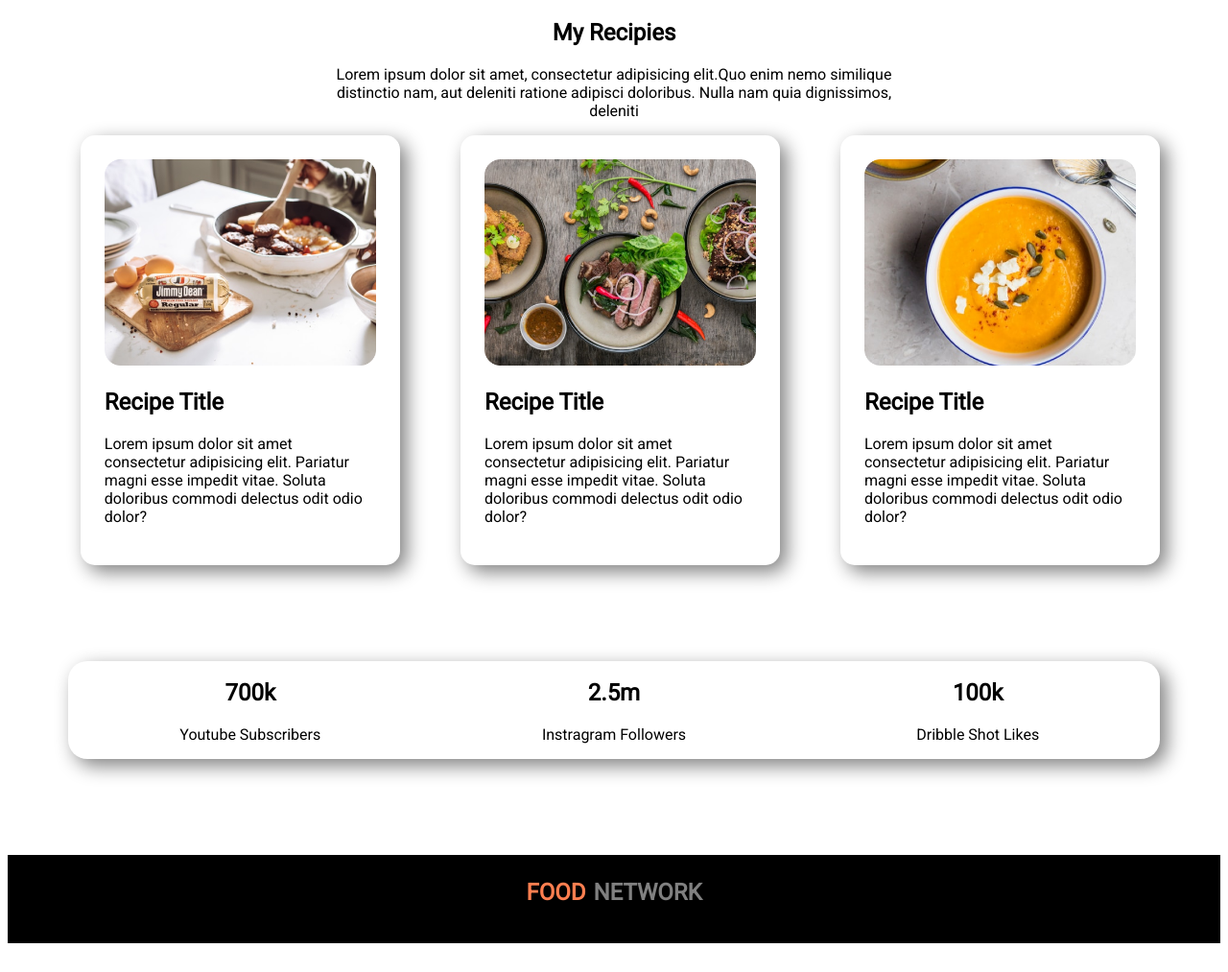
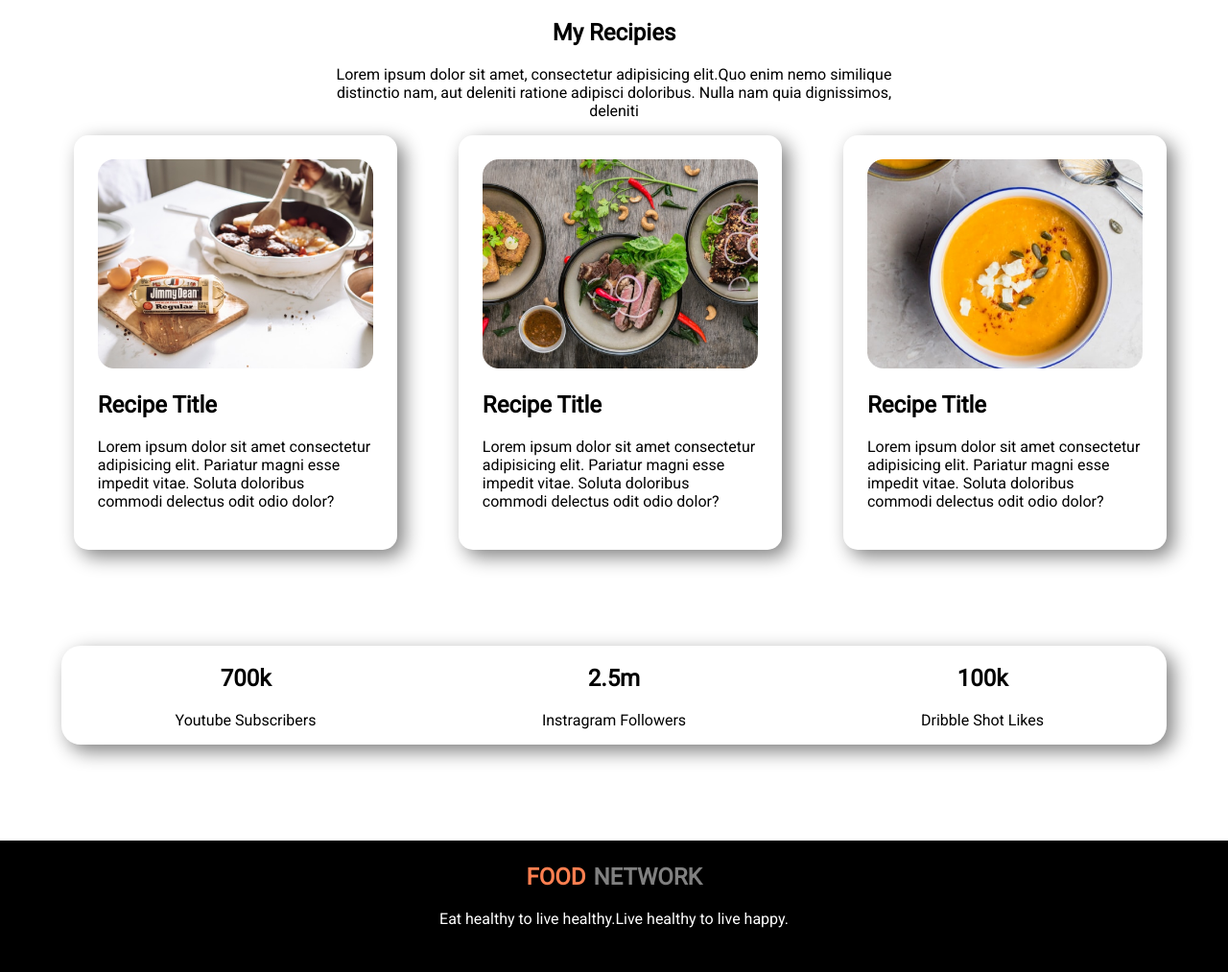
Before and after one commit to Aklima-akter/assignment-1, a plain HTML site: page index.html in a window 1280 px wide. Shown: the whole page at 96% size. Drawn offline with Linux system fonts and the light colour scheme.

Commit message:
footer add

```diff
--- a/style.css
+++ b/style.css
@@ -1,5 +1,6 @@
 body{
     font-family: 'Roboto', sans-serif;
+    margin: 0;
 }
 .flexible-container{
     display:flex;
@@ -55,4 +56,6 @@ footer{
     background-color: black;
     text-align: center;
     padding-top: 5px;
+    padding-bottom: 30px;
+    color: white;
 }
```
